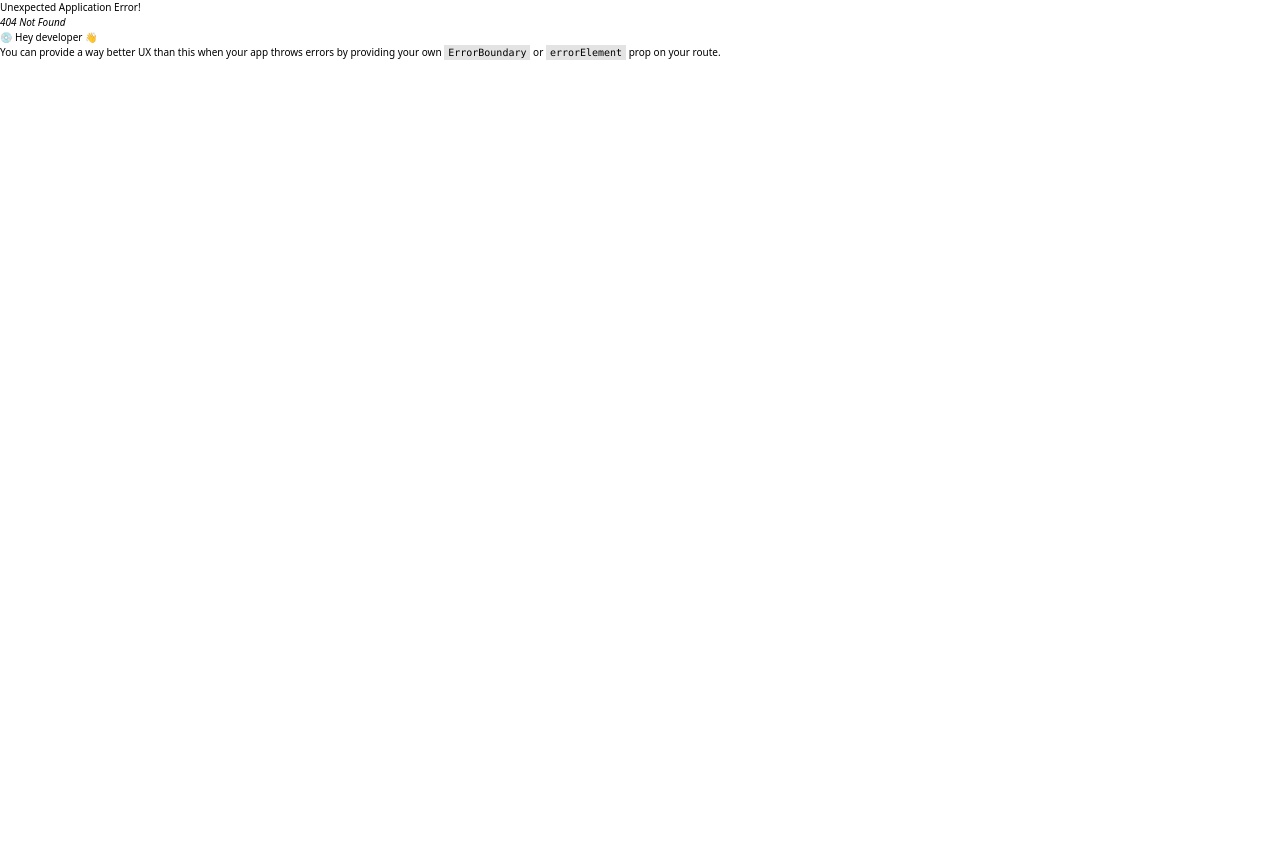
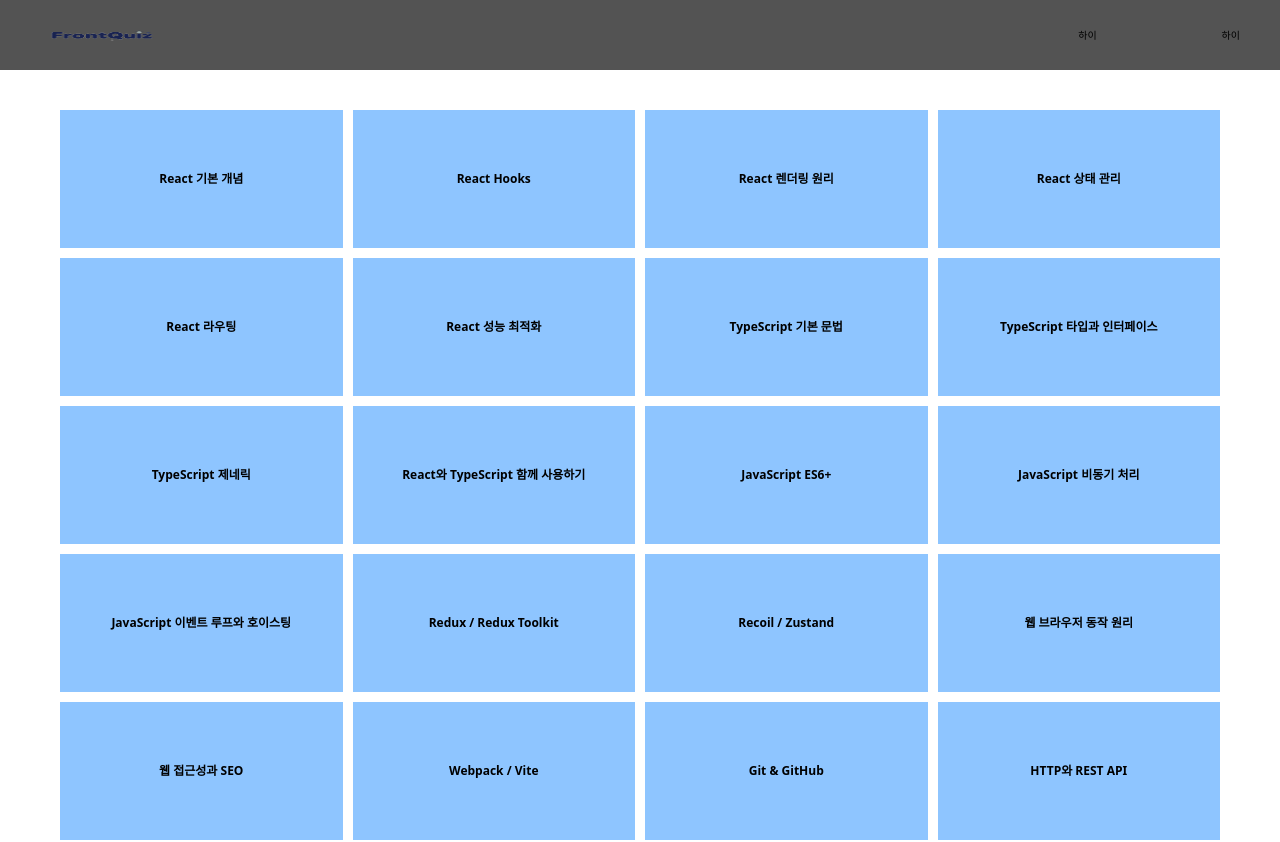
Before and after one commit to evaain706/front-quiz, a React (Vite) app: page /select in a window 1280 px wide. Before the commit this address had no page. Shown: the top 842 px of the page. Before the commit the page ends 800 px from the top, so only its background shows below. Built offline with nearby package versions, Linux system fonts and the light colour scheme; a web font is replaced by a local one.

Commit message:
Card 공통 컴포넌트/OptionSelect페이지

```diff
--- a/src/App.tsx
+++ b/src/App.tsx
@@ -3,6 +3,7 @@ import { createBrowserRouter, RouterProvider } from 'react-router-dom';
 import './index.css';
 import Main from './page/Main';
 import Layout from './components/Layout';
+import OptionSelect from './page/OptionSelect';
 
 
 function App() {
@@ -15,6 +16,10 @@ function App() {
           path: '/',
           element: <Main />
         },
+        {
+          path: '/select',
+          element: <OptionSelect/>
+        }
 
       ]
     }
--- /dev/null
+++ b/src/Components/Card.tsx
@@ -0,0 +1,26 @@
+interface CardProps {
+    text: string;
+    onClick? : () => void;
+}
+
+
+ const Card = ({text,onClick}:CardProps) => {
+
+
+    return(
+     <div className="w-full bg-blue-300 py-[6rem]" onClick={onClick}>
+
+        <div className="flex flex-col items-center justify-center">
+
+         <h2 className="font-bold text-[1.2rem]">{text}</h2>
+        </div>
+
+
+    </div>
+
+    )
+
+
+ }
+
+ export default Card;
--- a/src/page/Main.tsx
+++ b/src/page/Main.tsx
@@ -1,14 +1,17 @@
 import Button from "../components/Button";
+import { useNavigate } from "react-router-dom";
 
 
 
 const Main = () => {
 
+    const navigate = useNavigate();
+
 return(
     <div className="text-center flex items-center justify-center gap-20">
     <h2 className="text-[20rem]">FrontQuiz</h2>
 
-    <Button size="xl" variant="primary" onClick={() => console.log('안녕')}>안녕</Button>
+    <Button size="xl" variant="primary" onClick={() => navigate('/select')}>안녕</Button>
 
 
 
--- /dev/null
+++ b/src/page/OptionSelect.tsx
@@ -0,0 +1,60 @@
+import { useState } from "react";
+import Card from "../components/Card";
+import Button from "../components/Button";
+
+
+const OptionSelect = () => {
+  const [step, setStep] = useState(0);
+
+  const [selectedCategory, setSelectedCategory] = useState(null);
+
+  const category = [
+    { id: 1, text: 'React 기본 개념' },
+    { id: 2, text: 'React Hooks' },
+    { id: 3, text: 'React 렌더링 원리' },
+    { id: 4, text: 'React 상태 관리' },
+    { id: 5, text: 'React 라우팅' },
+    { id: 6, text: 'React 성능 최적화' },
+    { id: 7, text: 'TypeScript 기본 문법' },
+    { id: 8, text: 'TypeScript 타입과 인터페이스' },
+    { id: 9, text: 'TypeScript 제네릭' },
+    { id: 10, text: 'React와 TypeScript 함께 사용하기' },
+    { id: 11, text: 'JavaScript ES6+' },
+    { id: 12, text: 'JavaScript 비동기 처리' },
+    { id: 13, text: 'JavaScript 이벤트 루프와 호이스팅' },
+    { id: 14, text: 'Redux / Redux Toolkit' },
+    { id: 15, text: 'Recoil / Zustand' },
+    { id: 16, text: '웹 브라우저 동작 원리' },
+    { id: 17, text: '웹 접근성과 SEO' },
+    { id: 18, text: 'Webpack / Vite' },
+    { id: 19, text: 'Git & GitHub' },
+    { id: 20, text: 'HTTP와 REST API' },
+  ];
+
+
+
+  return (
+    <div className="w-full p-4 md:p-8 items-center justify-center flex flex-col gap-10 md:gap-20 ">
+
+      {step === 0 && (
+
+        <div className="grid grid-cols-2 md:grid-cols-3 lg:grid-cols-4 gap-4 items-center justify-center w-full" >
+          {category.map((cat) => (
+
+            <Card
+              key={cat.id}
+              text={cat.text}
+            />
+          ))}
+        </div>
+      )}
+
+
+      <Button variant="primary" size='md'>난이도선택하기</Button>
+
+
+    </div>
+  );
+};
+
+export default OptionSelect;
```
